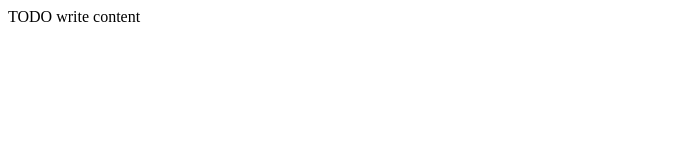
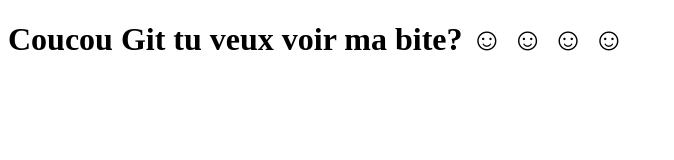
Before and after one commit to saobu/TutoGit, a website: page public_html/index.html in a window 1280 px wide. Shown: the whole page, without its empty margins (0-674 px from the left). Drawn offline with Linux system fonts and the light colour scheme.

Commit message:
Premier commit

```diff
--- a/public_html/index.html
+++ b/public_html/index.html
@@ -6,11 +6,11 @@ and open the template in the editor.
 -->
 <html>
     <head>
-        <title>TODO supply a title</title>
+        <title>Sucette à l'anis</title>
         <meta charset="UTF-8">
         <meta name="viewport" content="width=device-width, initial-scale=1.0">
     </head>
     <body>
-        <div>TODO write content</div>
+        <h1> Coucou Git tu veux voir ma bite? ☺ ☺ ☺ ☺ </h1>
     </body>
 </html>
```
